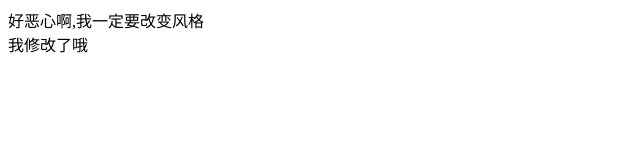
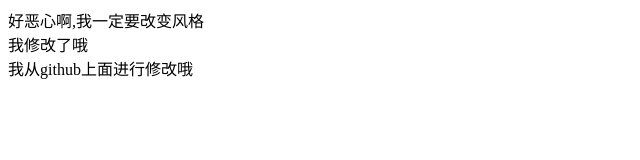
Before and after one commit to liangrongzhi/shangcheng, a plain HTML site: page github初体验/index.html in a window 1280 px wide. Shown: the whole page, without its empty margins (0-640 px from the left). Drawn offline with Linux system fonts and the light colour scheme.

Commit message:
从github上面进行修改代码

```diff
--- a/github初体验/index.html
+++ b/github初体验/index.html
@@ -7,6 +7,6 @@
 <body>
 <div>好恶心啊,我一定要改变风格</div>
 <div>我修改了哦</div>
-
+<div>我从github上面进行修改哦</div>
 </body>
 </html>
```
